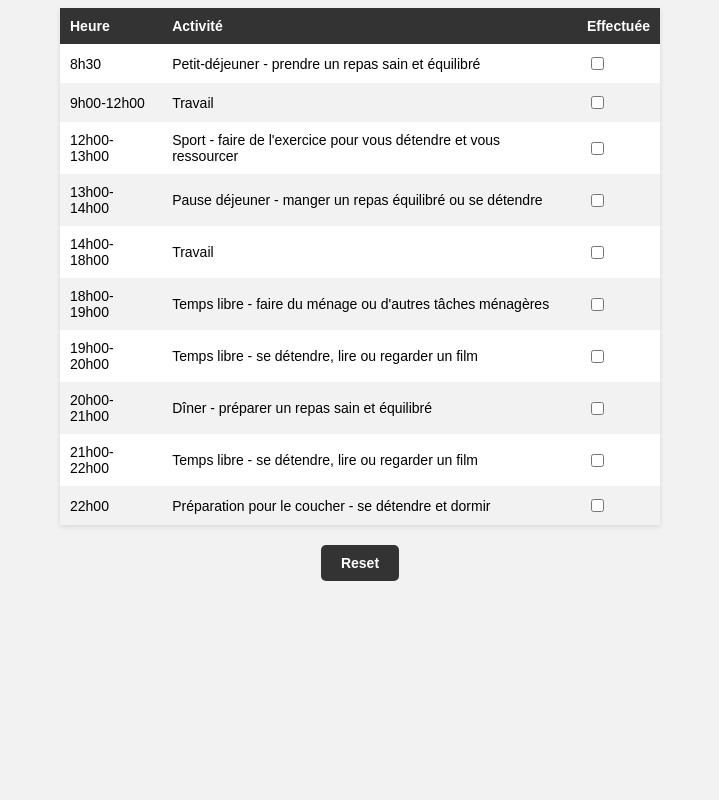
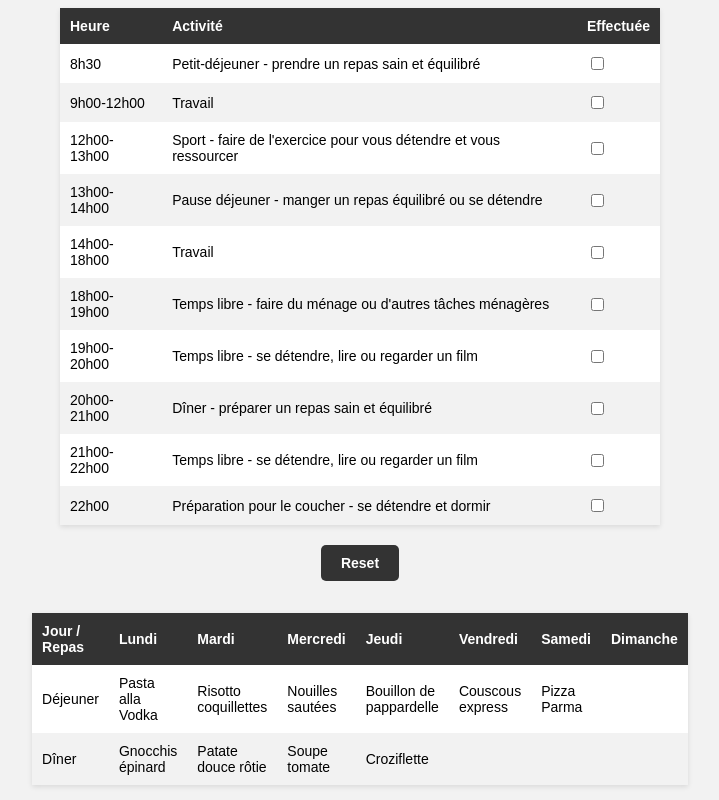
Before and after one commit to ValentinMi/day-planning, a plain HTML site: page index.html in a window 1280 px wide. Shown: the whole page, without its empty margins (280-999 px from the left). Drawn offline with Linux system fonts and the light colour scheme.

Commit message:
feat: add repas

```diff
--- a/index.css
+++ b/index.css
@@ -124,3 +124,7 @@ tr:nth-child(even) {
     border-radius: 5px;
     margin-top: 20px;
 }
+
+.repas{
+    margin-top: 2rem;
+}
--- a/index.html
+++ b/index.html
@@ -78,6 +78,45 @@
     <button id="reset" class="reset-btn">Reset</button>
 </div>
 
+<div class="repas">
+    <table>
+        <thead>
+        <tr>
+            <th>Jour / Repas</th>
+            <th>Lundi</th>
+            <th>Mardi</th>
+            <th>Mercredi</th>
+            <th>Jeudi</th>
+            <th>Vendredi</th>
+            <th>Samedi</th>
+            <th>Dimanche</th>
+        </tr>
+        </thead>
+        <tbody>
+        <tr>
+            <td>Déjeuner</td>
+            <td>Pasta alla Vodka</td>
+            <td>Risotto coquillettes</td>
+            <td>Nouilles sautées</td>
+            <td>Bouillon de pappardelle</td>
+            <td>Couscous express</td>
+            <td>Pizza Parma</td>
+            <td></td>
+        </tr>
+        <tr>
+            <td>Dîner</td>
+            <td>Gnocchis épinard</td>
+            <td>Patate douce rôtie</td>
+            <td>Soupe tomate</td>
+            <td>Croziflette</td>
+            <td></td>
+            <td></td>
+            <td></td>
+        </tr>
+        </tbody>
+    </table>
+</div>
+
 
 </body>
 </html>
```
Also changed, not shown: 1 other file.
